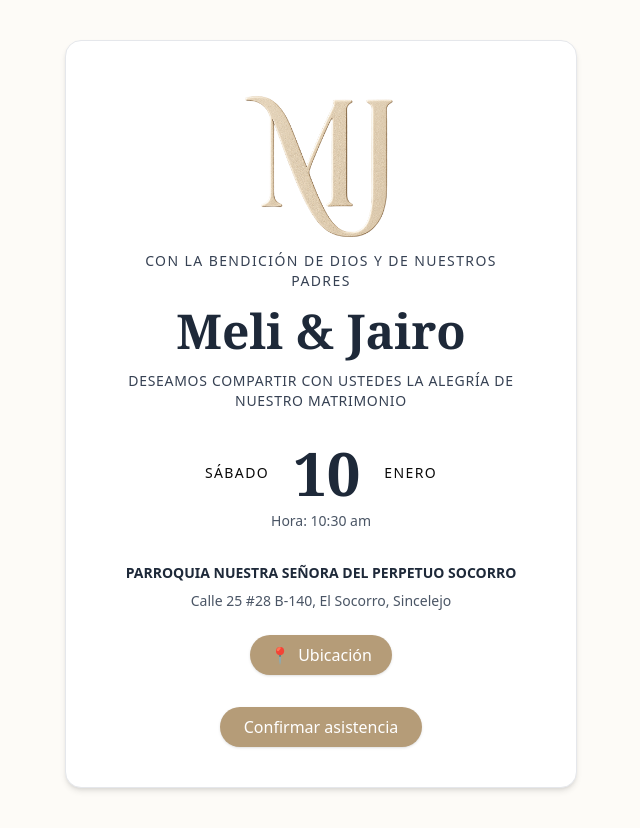
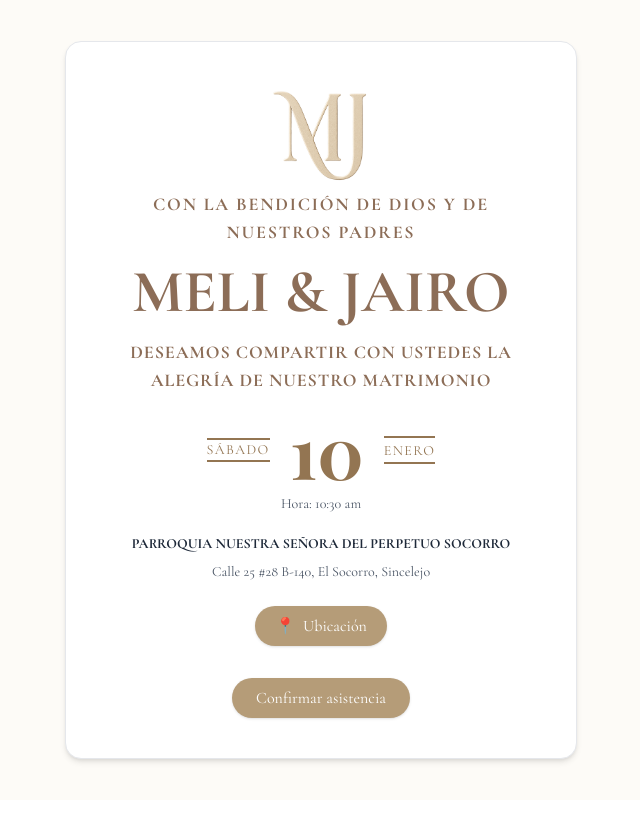
Before and after one commit to jairocabarcas/invitacion, a Next.js app: page / in a window 1280 px wide. Shown: the whole page, without its empty margins (319-959 px from the left). After the commit the page ends 800 px from the top, so only its background shows below. Built offline with nearby package versions, Linux system fonts and the light colour scheme.

Commit message:
Fix: correciones en los estilos

```diff
--- a/src/app/components/dateInfo.tsx
+++ b/src/app/components/dateInfo.tsx
@@ -1,16 +1,31 @@
+import {Playfair_Display} from "next/font/google";
+
+const playFairDisplay = Playfair_Display({
+    weight: ['400', '400', '700', '700'], // 400 = normal, 700 = negrita
+    style: ['normal', 'italic', 'normal', 'italic'], // normal e italic
+    subsets: ['latin'],
+
+})
+
 export default function DateInfo() {
     return (
-        <div className="text-center my-8">
-            <div className="flex items-center justify-center space-x-3 md:space-x-6">
-        <span className="uppercase text-xs md:text-sm tracking-widest">
+        <div className="text-center my-5">
+            <div className="flex items-center justify-center w-full gap-5 h-fit">
+                <div className="h-full border-y-2 border-y-[#937552] flex items-end justify-center">
+                    <span className="uppercase text-xs md:text-sm tracking-widest text-[#937552]">
                         Sábado
                     </span>
-                <span className="text-4xl md:text-6xl font-serif font-bold text-gray-800">
+                </div>
+                <div className="h-full flex items-center justify-center">
+                    <span className={`${playFairDisplay.className} text-4xl md:text-7xl font-bold text-[#937552]`}>
                       10
                     </span>
-                <span className="uppercase text-xs md:text-sm tracking-widest">
+                </div>
+                <div className="h-full border-y-2 border-y-[#937552]">
+                    <span className="uppercase text-xs md:text-sm tracking-widest text-[#937552]">
                       Enero
                     </span>
+                </div>
             </div>
             <p className="mt-2 text-xs md:text-sm text-gray-600">Hora: 10:30 am</p>
         </div>
--- a/src/app/components/headerLogo.tsx
+++ b/src/app/components/headerLogo.tsx
@@ -1,7 +1,7 @@
 export default function HeaderLogo() {
     return (
         <div className="flex justify-center mb-1">
-            <img src="imagenes/logo.png" alt="logo" className="w-[40%]" />
+            <img src="imagenes/logo.png" alt="logo" className="w-[25%]" />
         </div>
     );
 }
--- a/src/app/components/invitationText.tsx
+++ b/src/app/components/invitationText.tsx
@@ -1,13 +1,13 @@
 export default function InvitationText() {
     return (
         <div className="text-center space-y-4 px-2">
-            <p className="uppercase text-xs md:text-sm tracking-widest text-gray-700">
+            <p className="uppercase text-xs md:text-lg font-bold tracking-widest text-[#8c6d57]">
                 Con la bendición de Dios y de nuestros padres
             </p>
-            <h2 className="text-3xl md:text-5xl font-serif font-bold text-gray-800">
+            <h2 className="uppercase text-3xl md:text-6xl font-bold text-[#8c6d57]">
                 Meli & Jairo
             </h2>
-            <p className="text-xs md:text-sm text-gray-700 uppercase tracking-wider">
+            <p className="text-xs md:text-lg font-bold text-[#8c6d57] uppercase tracking-wider">
                 Deseamos compartir con ustedes la alegría de nuestro matrimonio
             </p>
         </div>
--- a/src/app/layout.tsx
+++ b/src/app/layout.tsx
@@ -1,21 +1,36 @@
 import type { Metadata } from "next";
-import { Geist, Geist_Mono } from "next/font/google";
+import { Cormorant_Garamond, Playfair_Display} from "next/font/google";
 import "./globals.css";
 
-const geistSans = Geist({
-  variable: "--font-geist-sans",
-  subsets: ["latin"],
+// const geistSans = Geist({
+//   variable: "--font-geist-sans",
+//   subsets: ["latin"],
+// });
+//
+// const geistMono = Geist_Mono({
+//   variable: "--font-geist-mono",
+//   subsets: ["latin"],
+// });
+
+const cormorantGaramond = Cormorant_Garamond({
+    weight: ['400', '400', '700', '700'], // 400 = normal, 700 = negrita
+    style: ['normal', 'italic', 'normal', 'italic'], // normal e italic
+    subsets: ['latin'],
+    display: 'swap',
 });
 
-const geistMono = Geist_Mono({
-  variable: "--font-geist-mono",
-  subsets: ["latin"],
-});
+const playFairDisplay = Playfair_Display({
+    weight: ['400', '400', '700', '700'], // 400 = normal, 700 = negrita
+    style: ['normal', 'italic', 'normal', 'italic'], // normal e italic
+    subsets: ['latin'],
+    display: 'swap',
+})
 
 export const metadata: Metadata = {
   title: "Meli & Jairo",
   description: "Invitación al matrimonio de Meli y Jairo",
 };
+
 
 export default function RootLayout({
   children,
@@ -25,7 +40,7 @@ export default function RootLayout({
   return (
     <html lang="en">
       <body
-        className={`${geistSans.variable} ${geistMono.variable} antialiased`}
+        className={`${cormorantGaramond.className} antialiased`}
       >
         {children}
       </body>
```
Lines whose indentation alone changed are shown as unchanged.
